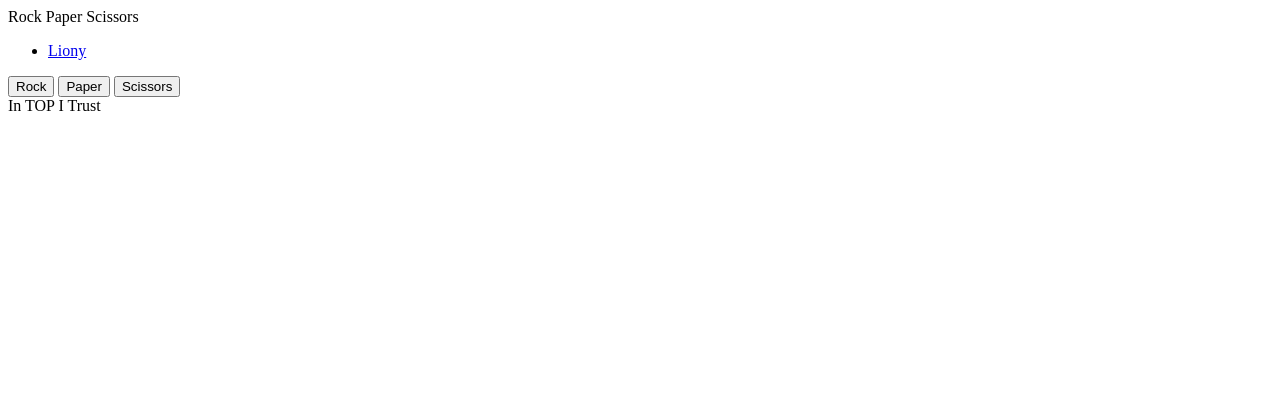
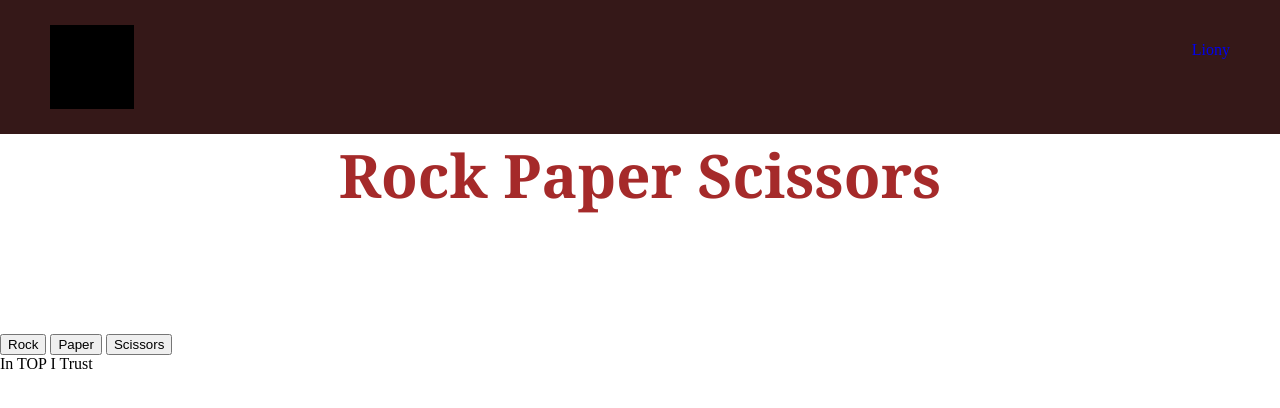
Before and after one commit to Liony96/rock-paper-scissors, a plain HTML site: page index.html in a window 1280 px wide. Drawn offline with Linux system fonts and the light colour scheme.

Commit message:
html modified, css halfway

```diff
--- a/index.html
+++ b/index.html
@@ -7,11 +7,15 @@
   <script src=""></script>
 </head>
 <body>
-  <div class="header-container">
-    <header id="header-title">Rock Paper Scissors</header>
+  <div class="info-container">
+    <div class="logo-holder"></div>
     <ul class="top-links">
       <li class="link"><a href="#">Liony</a></li>
     </ul>
+  </div>
+  <div class="header-container">
+    <header id="header-title">Rock Paper Scissors
+    </header>
   </div>
   <div class="score-container">
     <div id="score-1"></div>
--- a/style.css
+++ b/style.css
@@ -1 +1,43 @@
-/*Coming soon*/
+body {
+    padding: 0;
+    margin: 0;
+    display: flex;
+    flex-direction: column;
+    flex: 1;
+}
+
+.header-container {
+    height: 25vh;
+    display: flex;
+    justify-content: space-around;
+    align-items: flex-start;
+    color: brown;
+    font-size: 60px;
+    font-family: Georgia, 'Times New Roman', Times, serif;
+    font-weight: 700;
+}
+
+.logo-holder {
+    width: 10vh;
+    height: 10vh;
+    border: 2px solid black;
+    background-color: black;
+}
+
+ul {
+    list-style-type: none;
+    display: flex;
+    align-self: flex-start;
+}
+
+a {
+    text-decoration: none;
+}
+
+.info-container {
+    background-color: rgb(53, 24, 24);
+    display: flex;
+    justify-content: space-between;
+    align-items: flex-start;
+    padding: 25px 50px;
+}
```
